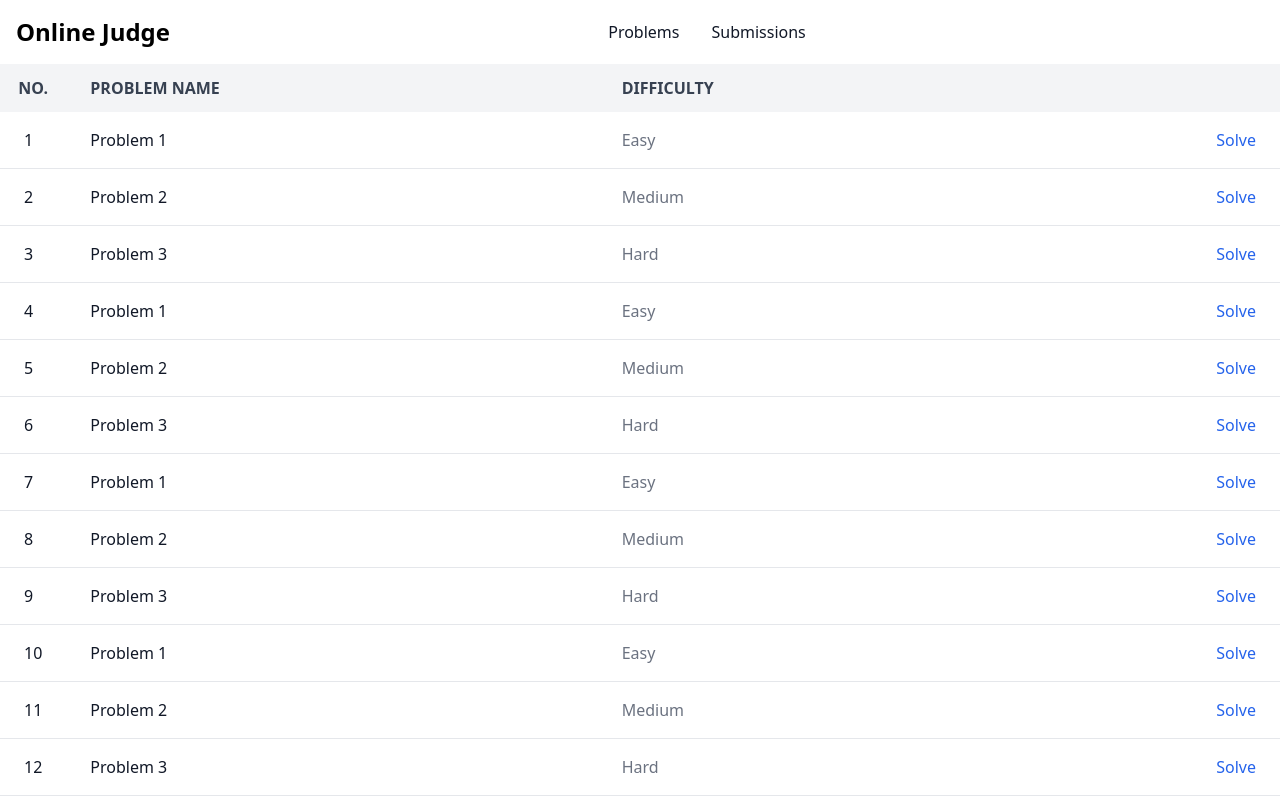
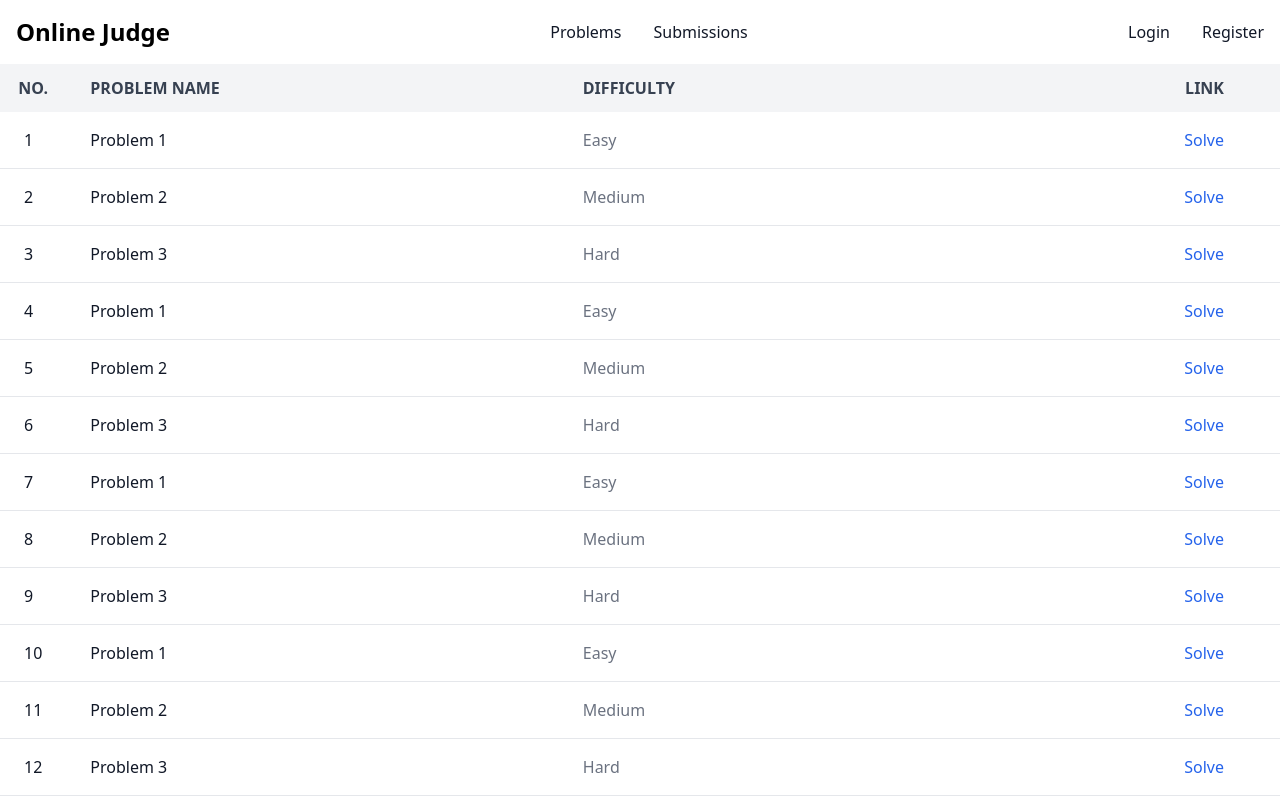
Before and after one commit to darshanarkhade/Online-Judge, a React (Create React App) app in the folder frontend/: page / in a window 1280 px wide. Shown: the top 800 px of the page. Built offline with nearby package versions, Linux system fonts and the light colour scheme.

Commit message:
Updated navbar for dynamic display and added user data to local storage

```diff
--- a/frontend/public/index.html
+++ b/frontend/public/index.html
@@ -24,7 +24,7 @@
       work correctly both with client-side routing and a non-root public URL.
       Learn how to configure a non-root public URL by running `npm run build`.
     -->
-    <title>React App</title>
+    <title>Online Judge</title>
   </head>
   <body>
     <noscript>You need to enable JavaScript to run this app.</noscript>
--- a/frontend/src/components/Navbar.jsx
+++ b/frontend/src/components/Navbar.jsx
@@ -12,9 +12,12 @@ export default function Navbar() {
 
   const navigate = useNavigate();
 
-  const handleClick=async (e)=>{
+  const currentUser = JSON.parse(localStorage.getItem("currentUser"));
+
+  const handleLogout=async (e)=>{
     try {
       await newRequest.post("/logout");
+      localStorage.setItem("currentUser", null);
       navigate("/");
     } catch (err) {
       console.log(err);
@@ -27,37 +30,8 @@ export default function Navbar() {
         <a href="/" className="flex items-center space-x-3 rtl:space-x-reverse">
           <span className="self-center text-2xl font-semibold whitespace-nowrap dark:text-white">Online Judge</span>
         </a>
-        <div className="flex items-center md:order-2 space-x-3 md:space-x-0 rtl:space-x-reverse relative">
-            <button type="button" className="flex text-sm bg-white-800 rounded-full md:me-0 focus:ring-4 focus:ring-gray-300 dark:focus:ring-gray-600" onClick={toggleDropdown}>
-                <span className="sr-only">Open user menu</span>
-                <AiOutlineUser color="#ffffff" size={20} />
-            </button>
 
-          {/* <!-- Dropdown menu --> */}
-          {isDropdownOpen && (
-            <div className="z-50 absolute top-full right-0 mt-2 text-base list-none bg-white divide-y divide-gray-100 rounded-lg shadow dark:bg-gray-700 dark:divide-gray-600" id="user-dropdown">
-              <div className="px-4 py-3">
-                <span className="block text-sm text-gray-900 dark:text-white">User</span>
-                <span className="block text-sm text-gray-500 truncate dark:text-gray-400">name@gmail.com</span>
-              </div>
-              <ul className="py-2">
-                <li>
-                  <a href="/profile" className="block px-4 py-2 text-sm text-gray-700 hover:bg-gray-100 dark:hover:bg-gray-600 dark:text-gray-200 dark:hover:text-white">Profile</a>
-                </li>
-                <li>
-                  <a href="/" onClick={handleClick} className="block px-4 py-2 text-sm text-gray-700 hover:bg-gray-100 dark:hover:bg-gray-600 dark:text-gray-200 dark:hover:text-white">Sign out</a>
-                </li>
-              </ul>
-            </div>
-          )}
-          {/* <button data-collapse-toggle="navbar-user" type="button" className="inline-flex items-center p-2 w-10 h-10 justify-center text-sm text-gray-500 rounded-lg md:hidden hover:bg-gray-100 focus:outline-none focus:ring-2 focus:ring-gray-200 dark:text-gray-400 dark:hover:bg-gray-700 dark:focus:ring-gray-600" aria-controls="navbar-user" aria-expanded="false">
-            <span className="sr-only">Open main menu</span>
-            <svg className="w-5 h-5" aria-hidden="true" xmlns="http://www.w3.org/2000/svg" fill="none" viewBox="0 0 17 14">
-              <path stroke="currentColor" strokeLinecap="round" strokeLinejoin="round" strokeWidth="2" d="M1 1h15M1 7h15M1 13h15"/>
-            </svg>
-          </button> */}
-        </div>
-        <div className="items-center justify-between hidden w-full md:flex md:w-auto md:order-1" id="navbar-user">
+        <div className="items-center justify-center hidden w-full md:flex md:w-auto md:order-1" id="navbar-user">
           <ul className="flex flex-col font-medium p-4 md:p-0 mt-4 border border-gray-100 rounded-lg bg-gray-50 md:space-x-8 rtl:space-x-reverse md:flex-row md:mt-0 md:border-0 md:bg-white dark:bg-gray-800 md:dark:bg-gray-900 dark:border-gray-700">
             <li>
               <a href="/problems" className="block py-2 px-3 text-gray-900 rounded hover:bg-gray-100 md:hover:bg-transparent md:hover:text-blue-700 md:p-0 dark:text-white md:dark:hover:text-blue-500 dark:hover:bg-gray-700 dark:hover:text-white md:dark:hover:bg-transparent dark:border-gray-700">Problems</a>
@@ -68,6 +42,45 @@ export default function Navbar() {
 
           </ul>
         </div>
+        {currentUser ? (
+            <div className="flex pr-12 items-center md:order-2 space-x-3 md:space-x-0 rtl:space-x-reverse relative">
+            <button type="button" className="flex text-sm bg-white-800 rounded-full md:me-0 focus:ring-4 focus:ring-gray-300 dark:focus:ring-gray-600" onClick={toggleDropdown}>
+                <span className="sr-only">Open user menu</span>
+                <AiOutlineUser color="#ffffff" size={25} />
+            </button>
+
+            {/* <!-- Dropdown menu --> */}
+            {isDropdownOpen && (
+              <div className="z-50 w-32 absolute top-full right-0 mt-2 text-base list-none bg-white divide-y divide-gray-100 rounded-lg shadow dark:bg-gray-700 dark:divide-gray-600" id="user-dropdown">
+                {/* <div className="px-4 py-3">
+                  <span className="block text-sm text-gray-900 dark:text-white">User</span>
+                  <span className="block text-sm text-gray-500 truncate dark:text-gray-400">name@gmail.com</span>
+                </div> */}
+                <ul className="py-2">
+                  <li>
+                    <a href="/profile" className="block px-4 py-2 text-sm text-gray-700 hover:bg-gray-100 dark:hover:bg-gray-600 dark:text-gray-200 dark:hover:text-white">Profile</a>
+                  </li>
+                  <li>
+                    <a href="/" onClick={handleLogout} className="block px-4 py-2 text-sm text-gray-700 hover:bg-gray-100 dark:hover:bg-gray-600 dark:text-gray-200 dark:hover:text-white">Sign out</a>
+                  </li>
+                </ul>
+              </div>
+            )}
+        </div>
+        )
+        : (
+          <div className="flex items-center justify-center hidden w-full md:flex md:w-auto md:order-1" id="navbar-user">
+            <ul className="flex flex-col font-medium p-4 md:p-0 mt-4 border border-gray-100 rounded-lg bg-gray-50 md:space-x-8 rtl:space-x-reverse md:flex-row md:mt-0 md:border-0 md:bg-white dark:bg-gray-800 md:dark:bg-gray-900 dark:border-gray-700">
+              <li>
+                <a href="/login" className="block py-2 px-3 text-gray-900 rounded hover:bg-gray-100 md:hover:bg-transparent md:hover:text-blue-700 md:p-0 dark:text-white md:dark:hover:text-blue-500 dark:hover:bg-gray-700 dark:hover:text-white md:dark:hover:bg-transparent dark:border-gray-700">Login</a>
+              </li>
+              <li>
+                <a href="/register" className="block py-2 px-3 text-gray-900 rounded hover:bg-gray-100 md:hover:bg-transparent md:hover:text-blue-700 md:p-0 dark:text-white md:dark:hover:text-blue-500 dark:hover:bg-gray-700 dark:hover:text-white md:dark:hover:bg-transparent dark:border-gray-700">Register</a>
+              </li>
+            </ul>
+          </div>
+          )
+        }
       </div>
     </nav>
   );
--- a/frontend/src/components/ProblemRow.jsx
+++ b/frontend/src/components/ProblemRow.jsx
@@ -25,7 +25,7 @@ export default function ProblemRow({ number, name, difficulty, link }) {
       <td className={`px-6 py-4 rounded-full `}>
         {difficulty}
       </td>
-      <td className="px-6 py-4 text-right">
+      <td className="px-6 py-4 pr-14 text-right">
         <a href={link} className="font-medium text-blue-600 hover:underline">Solve</a>
       </td>
     </tr>
--- a/frontend/src/pages/Home.jsx
+++ b/frontend/src/pages/Home.jsx
@@ -37,8 +37,8 @@ export default function Home() {
             <th scope="col" className="px-6 py-3">
               Difficulty
             </th>
-            <th scope="col" className="px-6 py-3">
-              <span className="sr-only">Solve</span>
+            <th scope="col" className="px-6 py-3 pr-14 text-right">
+              Link
             </th>
           </tr>
         </thead>
--- a/frontend/src/pages/Login.jsx
+++ b/frontend/src/pages/Login.jsx
@@ -12,10 +12,12 @@ export default function Login() {
   const handleSubmit = async (e) => {
     e.preventDefault();
     try {
-      await newRequest.post("/login", {
+      const res= await newRequest.post("/login", {
         username,
         password,
       });
+      //stores the user info in local storage
+      localStorage.setItem("currentUser", JSON.stringify(res.data));
       navigate("/");
     } catch (err) {
       console.log(err);
```
